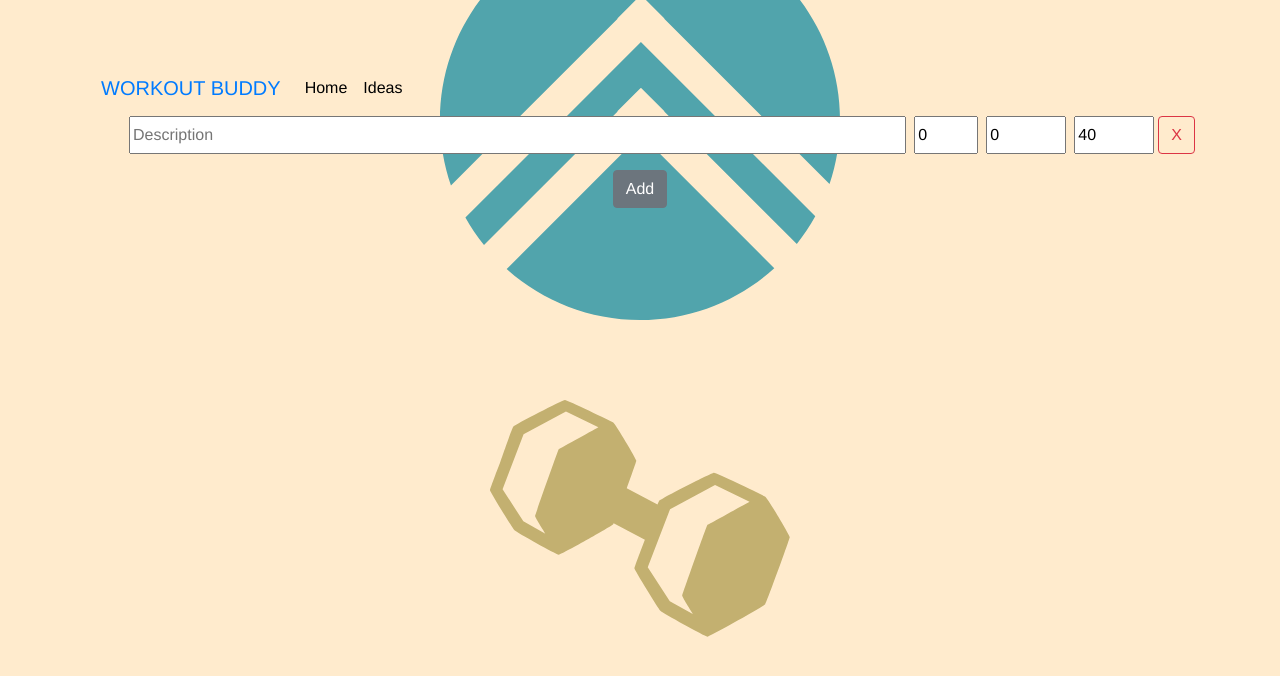
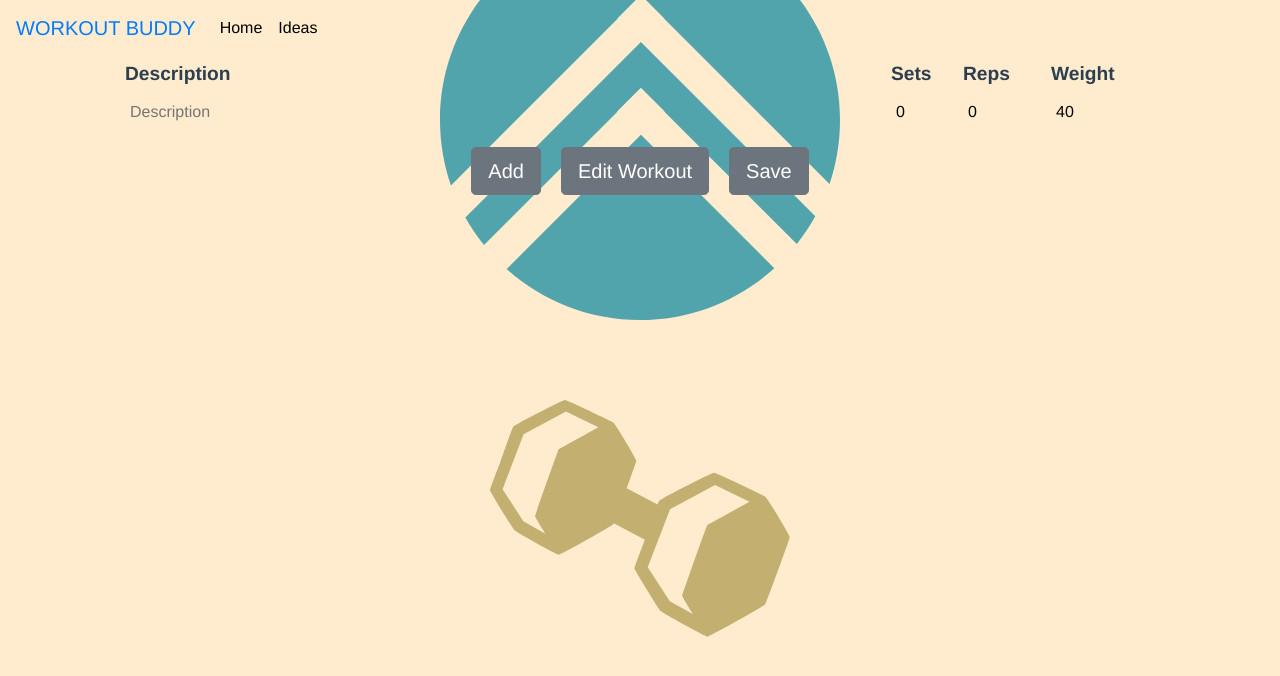
Before and after one commit to brianyamasaki/WorkoutBuddyVue, a Vue app: page / in a window 1280 px wide. Shown: the top 676 px of the page. Built offline with nearby package versions, Linux system fonts and the light colour scheme.

Commit message:
Added Title to Workout List

```diff
--- a/package.json
+++ b/package.json
@@ -8,6 +8,7 @@
     "lint": "vue-cli-service lint"
   },
   "dependencies": {
+    "bootstrap-vue": "^2.18.1",
     "core-js": "^3.6.5",
     "vue": "^2.6.11",
     "vue-router": "^3.4.8",
--- a/public/index.html
+++ b/public/index.html
@@ -3,24 +3,9 @@
   <head>
     <meta charset="utf-8">
     <meta http-equiv="X-UA-Compatible" content="IE=edge">
-    <meta name="viewport" content="width=device-width,initial-scale=1.0">
+    <meta name="viewport" content="width=device-width, initial-scale=1, shrink-to-fit=no">
     <link rel="icon" href="<%= BASE_URL %>favicon.ico">
-    <link rel="stylesheet" href="https://cdn.jsdelivr.net/npm/bootstrap@4.5.3/dist/css/bootstrap.min.css" integrity="sha384-TX8t27EcRE3e/ihU7zmQxVncDAy5uIKz4rEkgIXeMed4M0jlfIDPvg6uqKI2xXr2" crossorigin="anonymous">
     <title><%= htmlWebpackPlugin.options.title %></title>
-    <style>
-      html, body {
-        height: 100%;
-      }
-      body {
-        background-color: blanchedalmond;
-        background-image: url('backgroundAssets/dividedCircle.svg'),
-          url('backgroundAssets/dumbbell.svg');
-        background-size: 400px, 300px;
-        background-repeat: no-repeat, no-repeat;
-        background-position: center -80px, center 400px;
-        text-align: center;
-      }
-    </style>
   </head>
   <body>
     <noscript>
--- a/src/components/MenuBar.vue
+++ b/src/components/MenuBar.vue
@@ -1,5 +1,5 @@
 <template>
-  <nav class="navbar navbar-expand-md">
+  <nav class="navbar navbar-expand-md fixed-top">
     <router-link class="navbar-brand" to="/">
     {{ brand }}
     </router-link>
--- a/src/components/WorkoutLine.vue
+++ b/src/components/WorkoutLine.vue
@@ -1,10 +1,25 @@
 <template>
-  <div class="workout-line">
-    <input class="description" type="text" v-model="workoutItem.description" placeholder="Description"/>
-    <input class="sets" type="number" v-model="workoutItem.sets" placeholder="Sets" min="1" />
-    <input class="reps" type="number" v-model="workoutItem.reps" placeholder="Reps" min="1" />
-    <input class="weight" type="number" v-model="workoutItem.weight" placeholder="Weight or Time" min="0" step="5"/>
-    <button class="btn btn-outline-danger" @click="removeWorkoutItem(workoutItem.id)">X</button>
+  <div class="workout-line text-left" >
+    <div class="description">
+      <div v-if="titleLine" class="titleLine">Description</div>
+      <input v-else :class="{ 'non-editable' : !editable}" readonly="editable" type="text" v-model="workoutItem.description" placeholder="Description" />
+    </div>
+    <div class="sets">
+      <div v-if="titleLine" class="titleLine">Sets</div>
+      <input v-else :class="{ 'non-editable' : !editable}" readonly="editable" type="number" v-model="workoutItem.sets" placeholder="Sets" min="1" />
+    </div>
+    <div class="reps">
+      <div v-if="titleLine" class="titleLine">Reps</div>
+      <input v-else :class="{ 'non-editable' : !editable}" readonly="editable" class="reps" type="number" v-model="workoutItem.reps" placeholder="Reps" min="1" />
+    </div>
+    <div class="weight">
+      <div v-if="titleLine" class="titleLine">Weight</div>
+      <input v-else :class="{ 'non-editable' : !editable}" readonly="editable" class="weight" type="number" v-model="workoutItem.weight" placeholder="Weight or Time" min="0" step="5"/>
+    </div>
+    <div class="buttons">
+      <button v-if="editable" class="btn btn-outline-danger" @click="removeWorkoutItem(workoutItem.id)">X</button>
+    </div>
+
   </div>
 </template>
 
@@ -13,31 +28,57 @@ import { mapActions } from 'vuex';
 
 export default {
   props: {
-    workoutItem: Object
+    workoutItem: Object,
+    editable: Boolean,
+    titleLine: Boolean
   },
-  methods: mapActions(['removeWorkoutItem'])
+  methods: {
+    ...mapActions(['removeWorkoutItem']),
+    editableClass() {
+      return this.editable ? '' : 'non-editable';
+    }
+  }
 }
 </script>
 
 <style scoped>
+  .titleLine {
+    font-size: 1.2rem;
+    font-weight: 700;
+  }
+  .non-editable {
+    background: none;
+    border: transparent;
+    margin: 2px 0;
+  }
   .workout-line {
     display: flex;
     justify-content: space-between;
     margin-bottom: 0.25rem;
   }
-  .workout-line input {
-    margin:0 0.25rem;
+  .workout-line > div {
+    margin-right: 8px;
+  }
+  input {
+    padding: 5px;
+    width: 100%;
   }
   .description {
     flex: 2;
   }
   .sets {
+    flex: 1;
     max-width: 4rem;
   }
   .reps {
+    flex: 1;
     max-width: 5rem;
   }
   .weight {
+    flex: 1;
     max-width: 5rem;
   }
+  .buttons {
+    width: 3rem;
+  }
 </style>
--- a/src/components/WorkoutList.vue
+++ b/src/components/WorkoutList.vue
@@ -1,10 +1,12 @@
 <template>
   <div>
     <ul>
-  <!--    <WorkoutLine :workoutItem="list[0]" /> -->
-      <WorkoutLine v-for="item in allWorkoutItems" :key="item.id" :workoutItem="item" />
+      <WorkoutLine :titleLine=true :workoutItem="allWorkoutItems[0]" />
+      <WorkoutLine v-for="item in allWorkoutItems" :key="item.id" :workoutItem="item" :editable="editable" :titleLine=false />
     </ul>
-    <button class="btn btn-secondary" @click="addWorkoutItem">Add</button>
+    <button class="btn btn-secondary btn-lg" @click="addWorkoutItem">Add</button>
+    <button class="btn btn-secondary btn-lg" @click="toggleEditable">Edit Workout</button>
+    <button class="btn btn-secondary btn-lg" @click="saveWorkoutList">Save</button>
   </div>
 </template>
 
@@ -14,8 +16,21 @@ import { mapActions, mapGetters } from 'vuex';
 
 export default {
   name: 'WorkoutList',
+  created: function() {
+    this.loadWorkoutList();
+  },
   computed: mapGetters(['allWorkoutItems']),
-  methods: mapActions(['addWorkoutItem']),
+  methods: {
+    ...mapActions(['addWorkoutItem', 'loadWorkoutList', 'saveWorkoutList']),
+    toggleEditable() {
+      this.editable = !this.editable;
+    }
+  },
+  data: function() {
+    return {
+      editable: false
+    }
+  },
   components: {
     WorkoutLine
   }
@@ -26,4 +41,8 @@ export default {
   ul {
     list-style: none;
   }
+
+  button {
+    margin: 0 0.5em;
+  }
 </style>
--- /dev/null
+++ b/src/pageStyle.css
@@ -0,0 +1,13 @@
+html,
+body {
+  height: 100%;
+}
+body {
+  background-color: blanchedalmond;
+  background-image: url('./assets/dividedCircle.svg'),
+    url('./assets/dumbbell.svg');
+  background-size: 400px, 300px;
+  background-repeat: no-repeat, no-repeat;
+  background-position: center -80px, center 400px;
+  text-align: center;
+}
--- a/src/pages/IdeasPage.vue
+++ b/src/pages/IdeasPage.vue
@@ -11,8 +11,6 @@
 
 <script>
 const ideas = [
-  'only allow editing of workout in edit mode of list',
-  'Store workout in localstorage',
   'allow manual and automatic sorting of workout items',
   'allow aerobic vs. weight items',
   'allow saving of adjustments for weight machines',
--- a/src/store/modules/workout.js
+++ b/src/store/modules/workout.js
@@ -32,10 +32,21 @@ const actions = {
   },
   addWorkoutItem({ commit }) {
     commit('addNewItem');
+  },
+  saveWorkoutList({ state }) {
+    console.log(state);
+    localStorage.setItem('workoutList', JSON.stringify(state.list));
+  },
+  loadWorkoutList({ commit }) {
+    const list = JSON.parse(localStorage.getItem('workoutList'));
+    commit('setWorkoutList', list);
   }
 };
 
 const mutations = {
+  setWorkoutList(state, list) {
+    state.list = list || [getEmptyItem()];
+  },
   addNewItem(state) {
     const newItem = getEmptyItem();
     newItem.id = nextListId(state.list);
@@ -44,6 +55,7 @@ const mutations = {
   deleteItem(state, idDel) {
     // JavaScript magic that says
     // iterate through the state.list and create an array of all items that don't have id === idDel
+    // then save this new list into state.list
     state.list = state.list.filter((item) => item.id !== idDel);
   }
 };
```
Also changed, not shown: src/main.js (+7 -0 lines), 2 other files (tests, documents, lock files or other folders).
